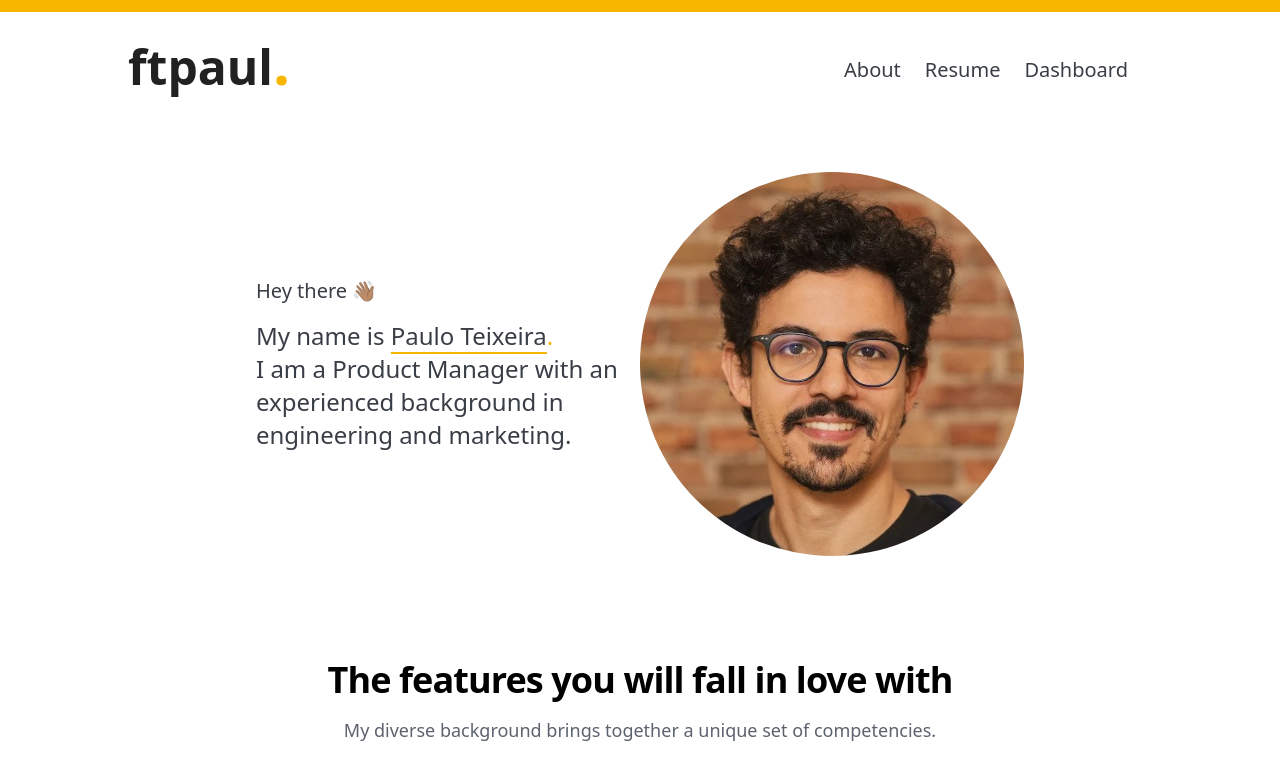
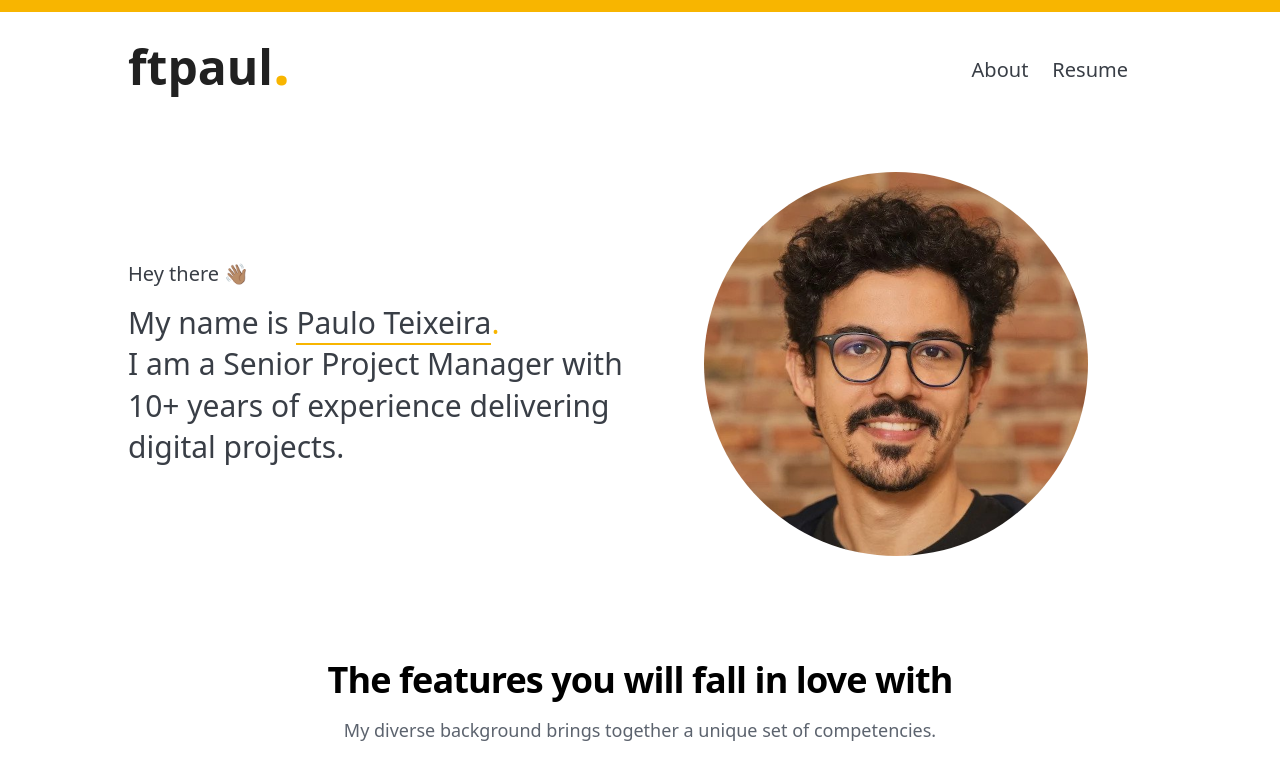
Before and after one commit to ftpaul/ftpaul, a Next.js app: page / in a window 1280 px wide. Shown: the top 782 px of the page. Built offline with nearby package versions, Linux system fonts and the light colour scheme.

Commit message:
fix: navigation and copy homepage

```diff
--- a/app/page.tsx
+++ b/app/page.tsx
@@ -14,7 +14,7 @@ export default async function IndexPage() {
 
     return (
       <>
-      <div className="heroWidth flex flex-wrap max-w-screen-md py-0 my-16 xs:my-6 mx-auto px-4 sm:px-0">
+      <div className="heroWidth flex flex-wrap max-w-screen-lg py-0 my-16 xs:my-6 mx-auto px-4 sm:px-0">
 
 
 
@@ -23,12 +23,12 @@ export default async function IndexPage() {
         <p className="heroHello text-xl xs:text-xl leading-tight text-gray-500 py-4 m-auto">
           Hey there <span role="img" aria-label="Wave">👋🏽</span>
             </p>
-        <h1 className="heroTitle text-2xl xs:text-2xl leading-snug text-gray-500 pb-4 text-left m-auto">
+        <h1 className="heroTitle text-3xl xs:text-2xl leading-snug text-gray-500 pb-4 text-left m-auto">
           My name is&nbsp;
             <span className="border-yellow-600 border-b-2" >
                 Paulo Teixeira
             </span><span className="text-yellow-600">.</span><br/>
-            I am a Product Manager with an experienced background in engineering and marketing.
+            I am a Senior Project Manager with 10+ years of experience delivering digital projects.
         </h1>
       </div>
     </div>
--- a/components/navigation/Navigation.tsx
+++ b/components/navigation/Navigation.tsx
@@ -8,11 +8,12 @@ import Logo from "./Logo"
 
 
 
-const Navigation = ({ isDashboard }: { isDashboard?: boolean }) => {
+const Navigation = () => {
 
   const [isExpanded, toggleExpansion] = useState(false);
 
-  //const isExpanded = true
+
+
 
   return (
     <>
@@ -30,22 +31,22 @@ const Navigation = ({ isDashboard }: { isDashboard?: boolean }) => {
           </span>
         </button>
         <div className={isExpanded ? `xs:block xs:visible xs:opacity-100 xs:top-0 xs:left-0 xs:absolute xs:w-screen xs:h-screen xs:bg-yellow-600 xs:ease-in-out xs:duration-1000 xs:overflow-y-hidden z-30` : `xs:hidden xs:invisible xs:opacity-0`}>
-          <ul className={isExpanded ? `xs:block text-xl xs:pt-64 xs:text-center xs:text-2l` : `text-xl flex xs:hidden`}>
+          <ul className={isExpanded ? `xs:block text-xl xs:pt-64 xs:text-center flex xs:text-2l` : `text-xl flex xs:hidden`}>
             <li className="mr-6 xs:text-gray-600 xs:text-2xl xs:mb-6 ">
-              <Link href="/">
+              <Link href="/" onClick={(e) =>toggleExpansion(!isExpanded)}>
                 <span className="text-gray-500 hover:text-yellow-600 xs:hover:text-gray-100">About</span>
               </Link>
             </li>
             <li className="mr-6 xs:text-gray-600 xs:text-2xl xs:mb-6">
-              <Link href="/resume">
+              <Link href="/resume" onClick={(e) =>toggleExpansion(!isExpanded)}>
                 <span className="text-gray-500 hover:text-yellow-600 xs:hover:text-gray-100">Resume</span>
               </Link>
             </li>
-              <li className="mr-6 xs:text-gray-600 xs:text-2xl xs:mb-6">
+              {/* <li className="mr-6 xs:text-gray-600 xs:text-2xl xs:mb-6">
                 <Link href="/dashboard">
                   <span className="text-gray-500 hover:text-yellow-600 xs:hover:text-gray-100">Dashboard</span>
                 </Link>
-              </li>
+              </li> */}
           </ul>
         </div>
       </nav>
```
